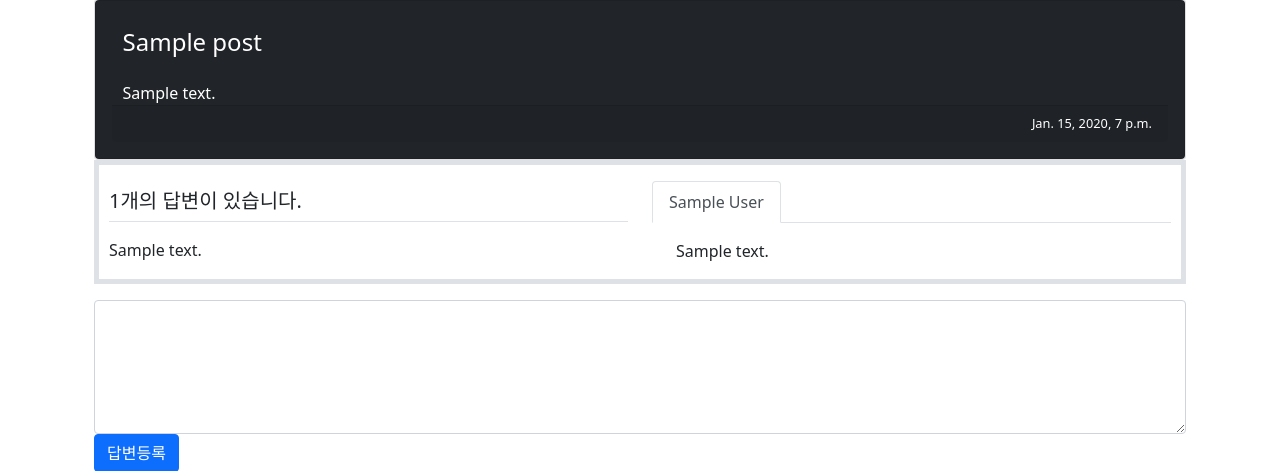
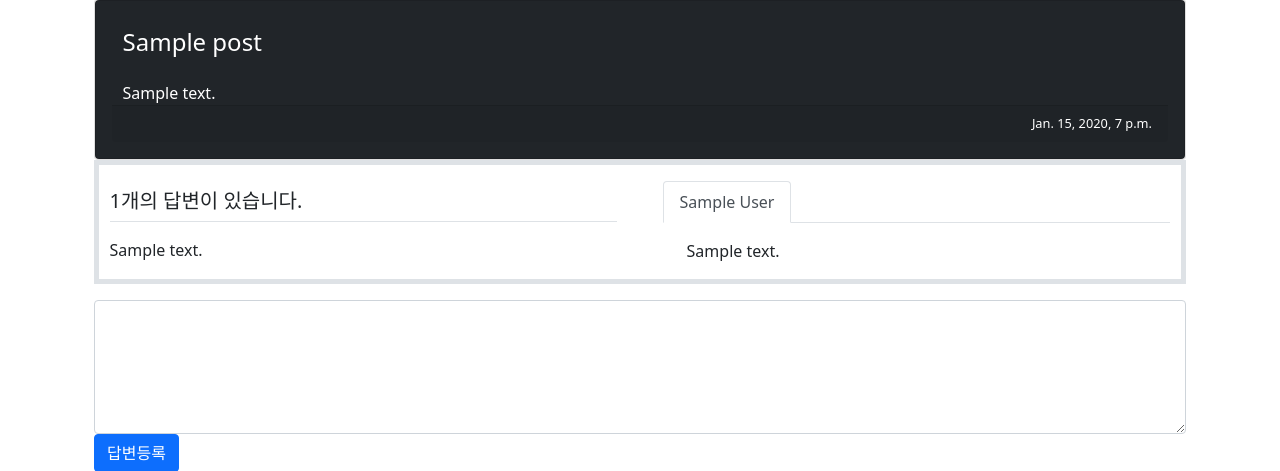
Before and after one commit to codebottlehun/MiniProject1-DjangoWebApp_n, a Django app: page /post/1/ in a window 1280 px wide. Shown: the part 96-567 px from the top of the page. Run offline with Django 3.2, Linux system fonts and the light colour scheme; tables that the repository leaves empty hold one stand-in row (values such as "Sample post"); some libraries are stand-ins or nearby versions.

Commit message:
텍스트 overflow시 스크롤, 컬럼간 크기 동일하게 fix

```diff
--- a/post/templates/post/post_detail.html
+++ b/post/templates/post/post_detail.html
@@ -18,16 +18,16 @@
   </div>
   <div class="border border-5">
     <div class="row">
-            <div class="col">
-                <div style="margin-left:10px; flex: 0 1 auto;">
+            <div class="col" style="flex: 0 1 auto; overflow:auto; width:50%">
+                <div style="margin-left:2%; margin-right:2%">
                 <h5 class="border-bottom my-3 py-2">
                     {{post.comment_set.count}}개의 답변이 있습니다.
                 </h5>
                     {{ post.content|safe }}
                 </div>
             </div>
-            <div class="col">
-                <div style="margin-right:10px; flex: 0 1 auto;">
+            <div class="col" style="flex: 0 1 auto; overflow:auto; width:50%">
+                <div style="margin-left:2%; margin-right:2%">
                     <ul class="nav nav-tabs border-bottom my-3">
                         {% for comment in post.comment_set.all %}
                             {% if forloop.first %}
@@ -90,7 +90,7 @@
                         {% endfor %}
                     </ul>
 
-                    <div class="tab-content" id='menu'>
+                    <div class="tab-content" id='menu' style="overflow:auto; width:100%">
                         <div class="tab-pane container active">
                             <p>{{post.comment_set.all.0.content}}</p>
                         </div>
```
